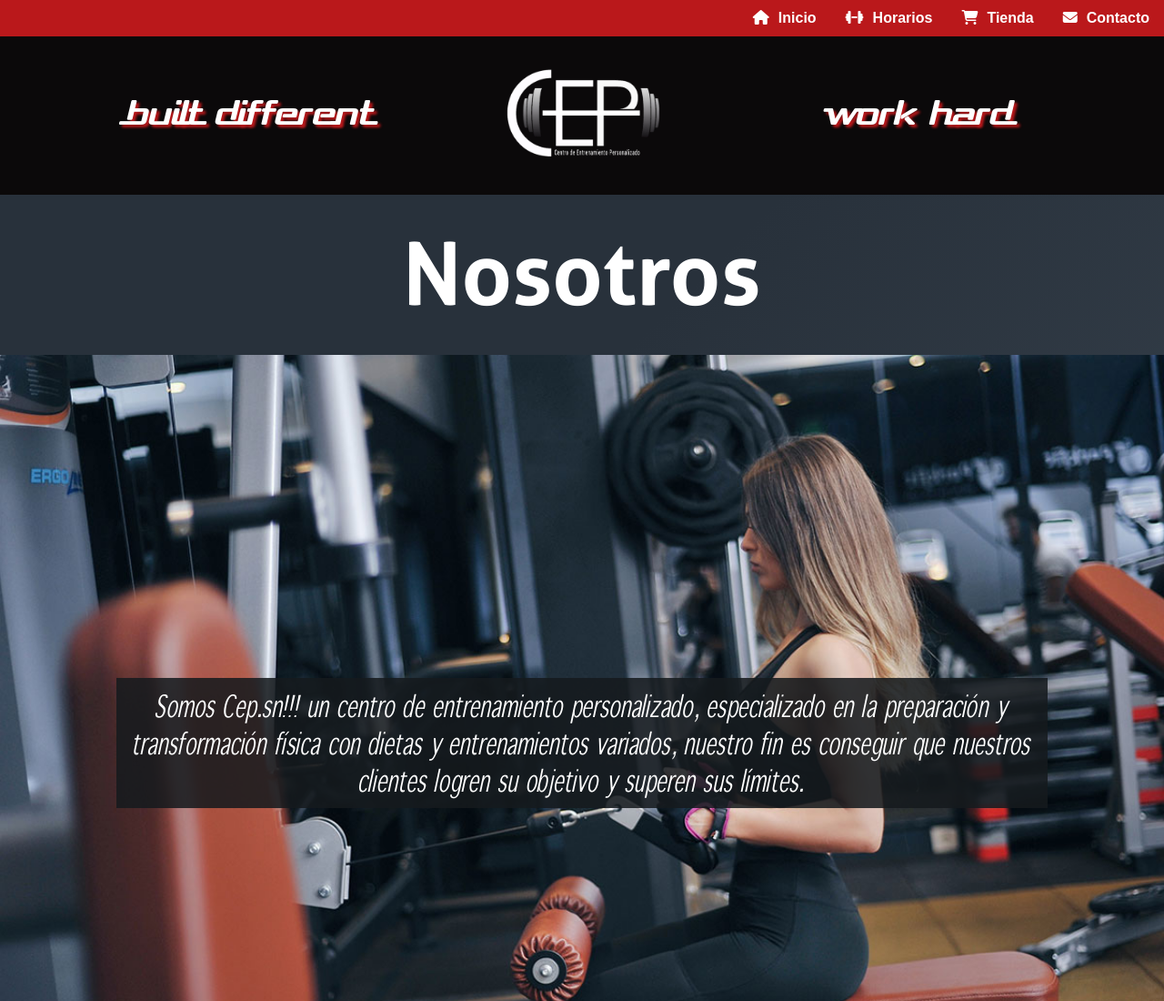
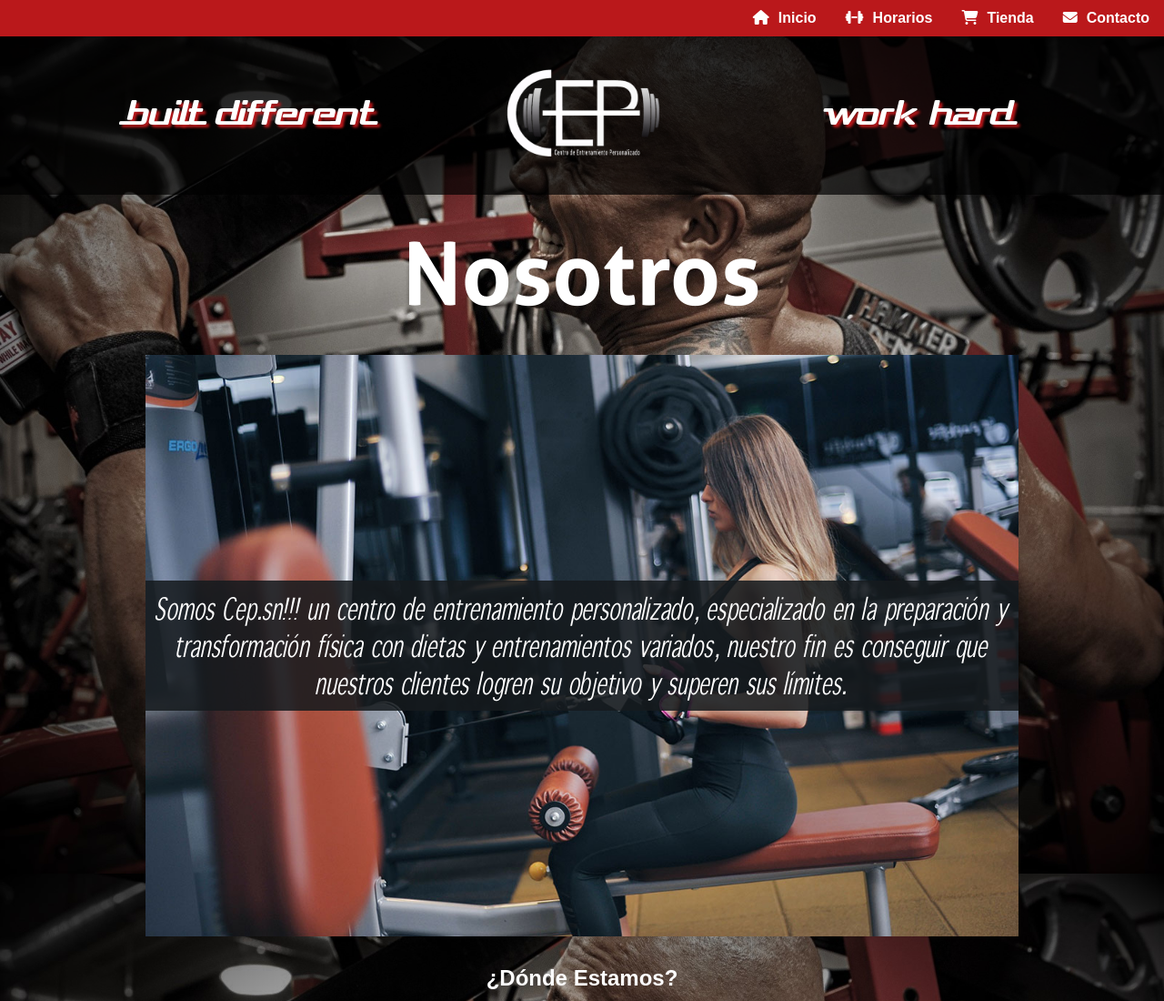
Before and after one commit to NachoLaena/Laena-Gym, a website: page index.html in a window 1280 px wide. Shown: the top 1100 px of the page at 91% size. Drawn offline with nearby package versions, Linux system fonts and the light colour scheme.

Commit message:
Cambios finales para entrega final

```diff
--- a/sass/_general.scss
+++ b/sass/_general.scss
@@ -11,9 +11,16 @@
     height: 2px;
 }
 
+body{
+    background-image: url(../Media/background.jpg);
+    background-attachment: fixed;
+    background-size: cover;
+}
+
 main {
-    background-color: #485461;
-    background-image: linear-gradient(315deg, #485461 0%, #28313b 74%);
+    /* background-image: url(../Media/background.jpg);
+    background-attachment: fixed;
+    background-size: cover; */
     padding: 30px 0px;
 }
 
--- a/sass/_header.scss
+++ b/sass/_header.scss
@@ -33,7 +33,7 @@ nav {
 
 
 .banner {
-    background: $negro;
+    background:rgba(0, 0, 0, 0.7);
     display: flex;
     justify-content: space-around;
     width: 100%;
--- a/sass/_inicio.scss
+++ b/sass/_inicio.scss
@@ -5,14 +5,14 @@
     align-items: center;
 
     p {
-        width: 80%;
+        width: 75%;
         position: absolute;
         background-color: #161a1ddc;
         font-size: 2rem;
     }
 
     img {
-        width: 100%;
+        width: 75%;
     }
 }
 
```
Also changed, not shown: CSS/estilo.css, Media/Carrousel/fotogym1.jpg (deleted), Media/Carrousel/fotogym2.jpg (deleted), Media/Carrousel/fotogym3.jpg (deleted), Media/background.jpg (added).
